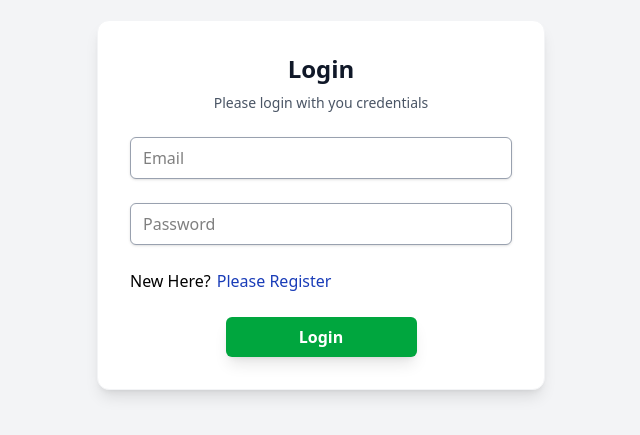
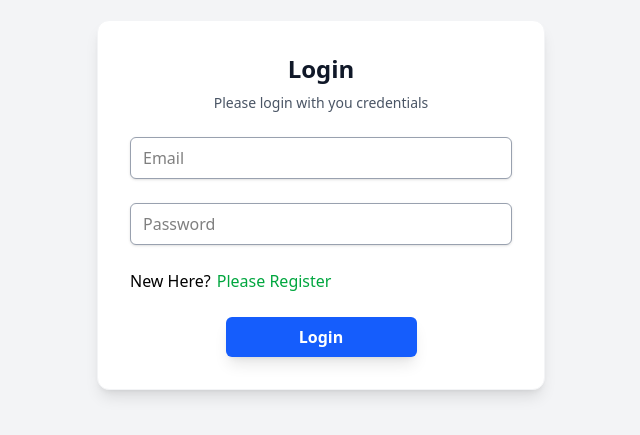
Before and after one commit to nycwy/React-Practice, a React (Vite) app in the folder social-media-auth/: page /login in a window 1280 px wide. Shown: the part 195-630 px from the top of the page, without its empty margins (319-959 px from the left). Built offline with nearby package versions, Linux system fonts and the light colour scheme.

Commit message:
Tailwindcss Overwrite using (tailwind-merge)

```diff
--- a/social-media-auth/package.json
+++ b/social-media-auth/package.json
@@ -14,6 +14,7 @@
     "react": "^19.2.0",
     "react-dom": "^19.2.0",
     "react-router-dom": "^7.13.0",
+    "tailwind-merge": "^3.4.0",
     "tailwindcss": "^4.1.18"
   },
   "devDependencies": {
--- a/social-media-auth/src/components/Already.jsx
+++ b/social-media-auth/src/components/Already.jsx
@@ -1,11 +1,11 @@
-import React from 'react'
 import { Link } from "react-router-dom";
+import { twMerge } from "tailwind-merge";
 
-const Already = ({ text, link, linkText }) => {
+const Already = ({ text, link, linkText, className }) => {
     return (
         <div className='flex space-x-1.5'>
             <p>{text}</p>
-            <Link className='text-blue-800 font-medium hover:underline' to={link}>{linkText}</Link>
+            <Link className={twMerge('text-blue-800 font-medium hover:underline', className)} to={link}>{linkText}</Link>
         </div>
     )
 }
--- a/social-media-auth/src/components/Button.jsx
+++ b/social-media-auth/src/components/Button.jsx
@@ -1,9 +1,9 @@
-import React from 'react'
+import { twMerge } from 'tailwind-merge'
 
-const Button = ({ text, onClick }) => {
+const Button = ({ text, onClick, className }) => {
     return (
         <div className='text-center'>
-            <button className='bg-green-600 text-white px-4 py-2 rounded-md w-1/2 shadow-lg font-semibold hover:bg-green-700' onClick={onClick}>{text}</button>
+            <button className={twMerge('bg-green-600 text-white px-4 py-2 rounded-md w-1/2 shadow-lg font-semibold hover:bg-green-700', className)} onClick={onClick}>{text}</button>
         </div>
     )
 }
--- a/social-media-auth/src/pages/Login.jsx
+++ b/social-media-auth/src/pages/Login.jsx
@@ -28,8 +28,8 @@ const Login = () => {
                     placeholder='Password'
                     setValue={setPassword}
                 />
-                <Already text='New Here?' linkText='Please Register' link='/register' />
-                <Button text="Login" onClick={handleLogin} />
+                <Already className="text-green-600" text='New Here?' linkText='Please Register' link='/register' />
+                <Button className="bg-blue-600 hover:bg-blue-700" text="Login" onClick={handleLogin} />
             </div>
         </div>
     )
```
Also changed, not shown: 1 other file (tests, documents, lock files or other folders).
